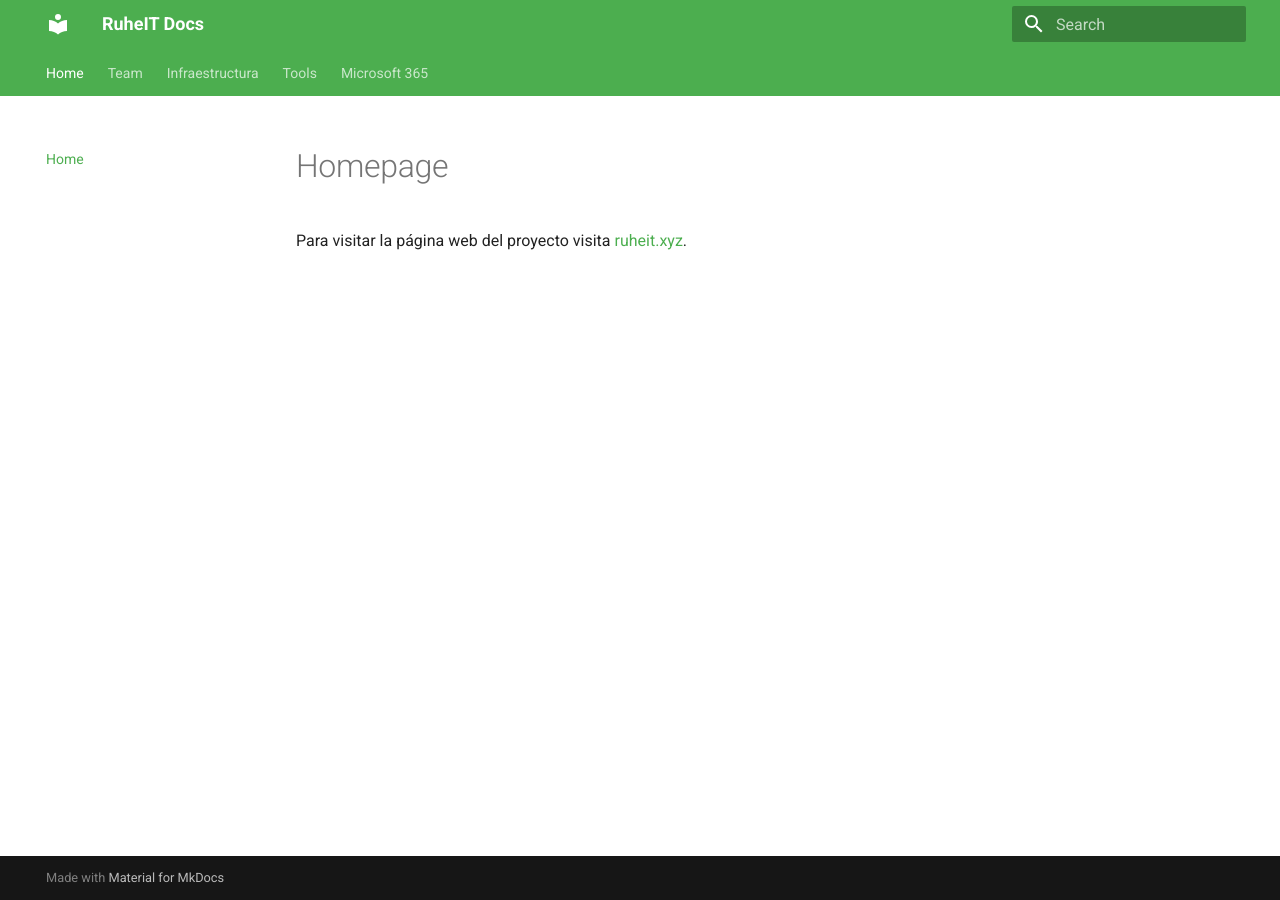
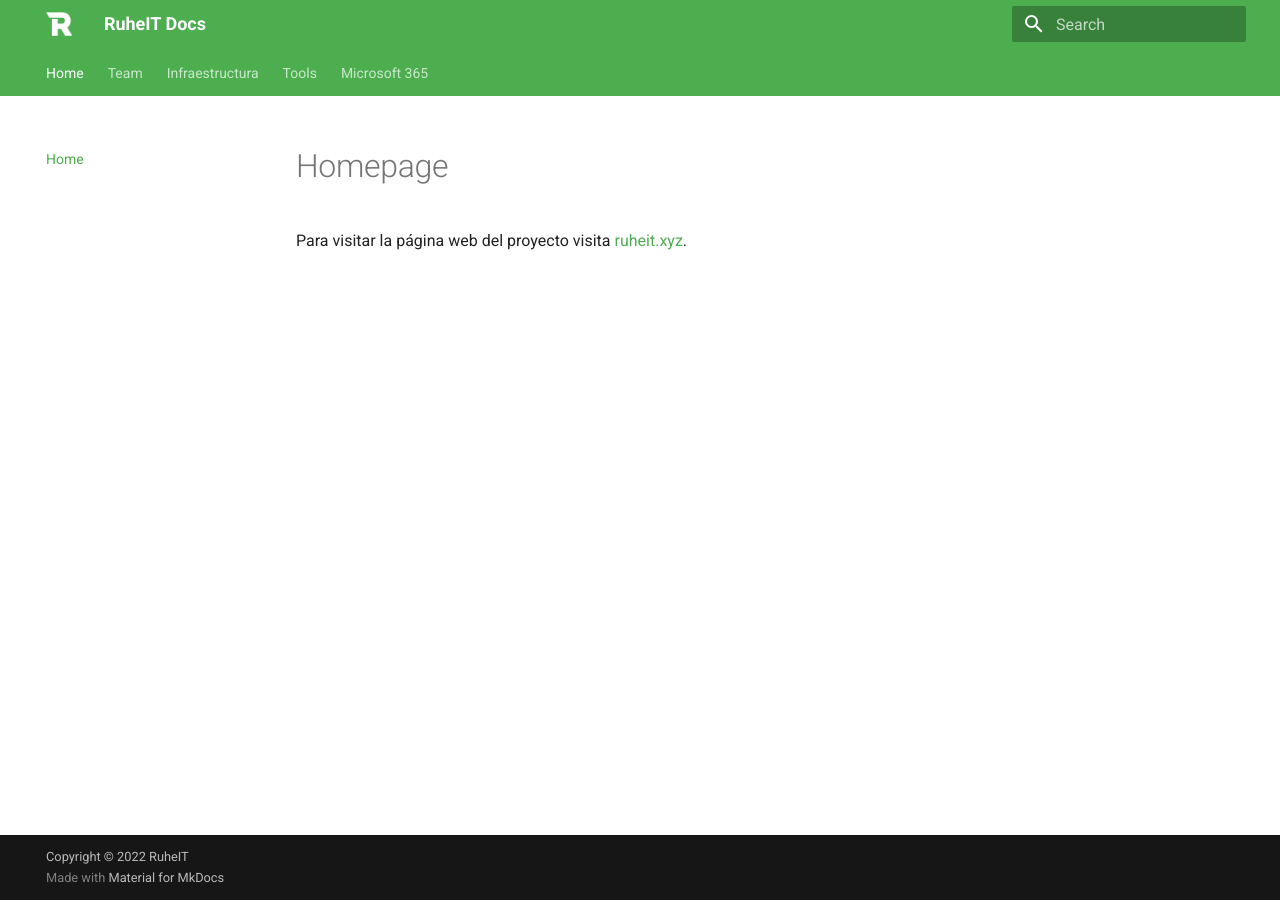
Before and after one commit to RuheIT/docs, an MkDocs documentation site: the page built from docs/index.md, in a window 1280 px wide. Built offline with MkDocs 1.6.1 and Material for MkDocs 9.7.7, drawn with Linux system fonts in a browser that asks for light colours; some of the changed lines change nothing that is shown.

Commit message:
added stuff

```diff
--- a/mkdocs.yml
+++ b/mkdocs.yml
@@ -3,14 +3,34 @@
   name: material
   features:
     - navigation.tabs
+    - navigation.top
   palette:
     scheme: default
     primary: green
-logo: assets/logo.png
-favicon: assets/logo.png
+  logo: assets/logo.png
+  favicon: assets/logo.png
 nav:
     - Home: index.md
     - Team: team.md
     - Infraestructura: infra.md
     - Tools: tools.md
     - Microsoft 365: microsoft365.md
+extra:
+  analytics:
+    provider: google
+    property: G-S1W5D3WGT2
+    feedback:
+      title: Was this page helpful?
+      ratings:
+        - icon: material/emoticon-happy-outline
+          name: This page was helpful
+          data: 1
+          note: >-
+            Thanks for your feedback!
+        - icon: material/emoticon-sad-outline
+          name: This page could be improved
+          data: 0
+          note: >-
+            Thanks for your feedback! Help us improve this page by
+            using our <a href="ruheit.xyz" target=_blank>feedback form</a>.
+copyright: Copyright &copy; 2022 RuheIT
```
